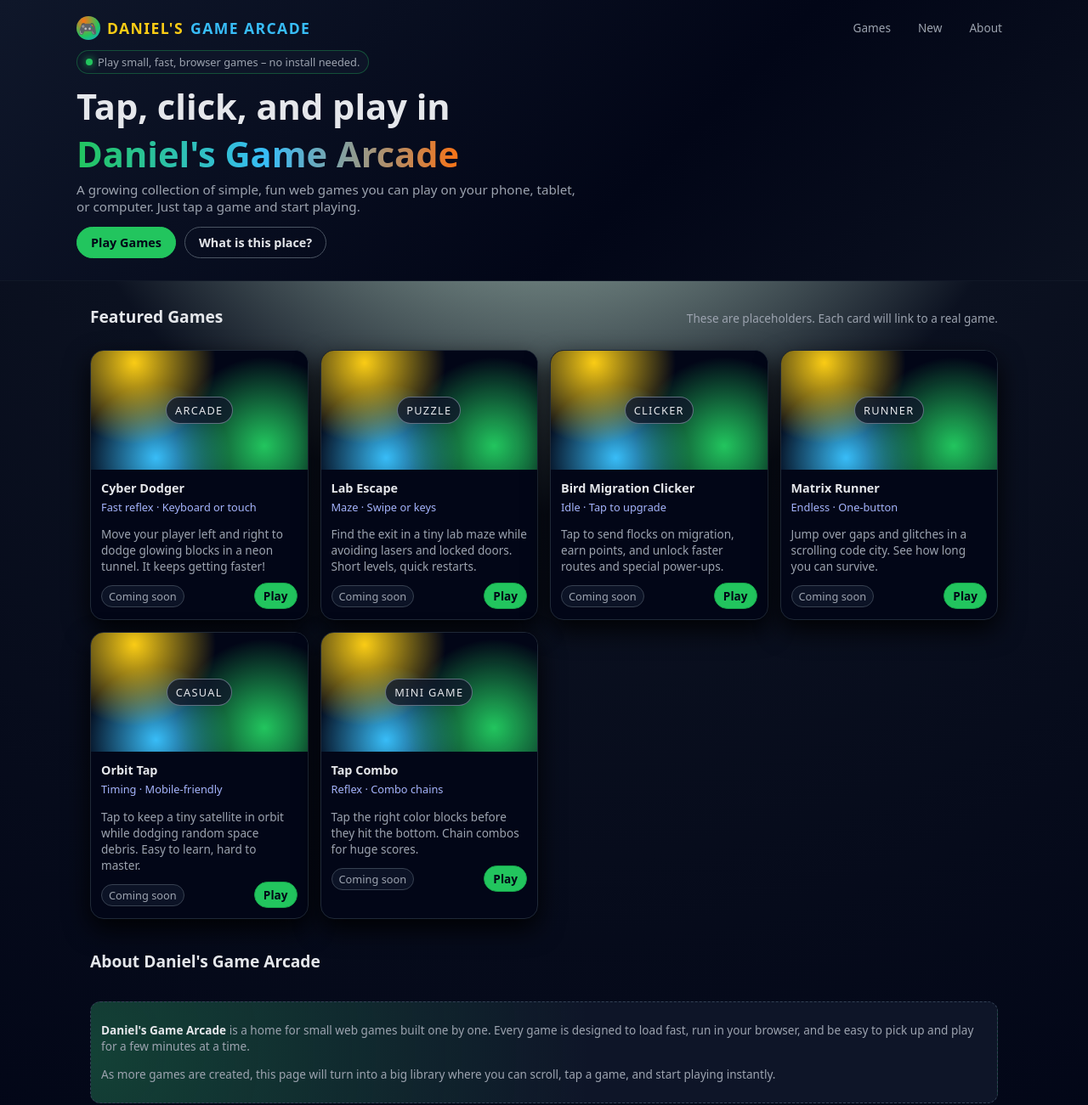
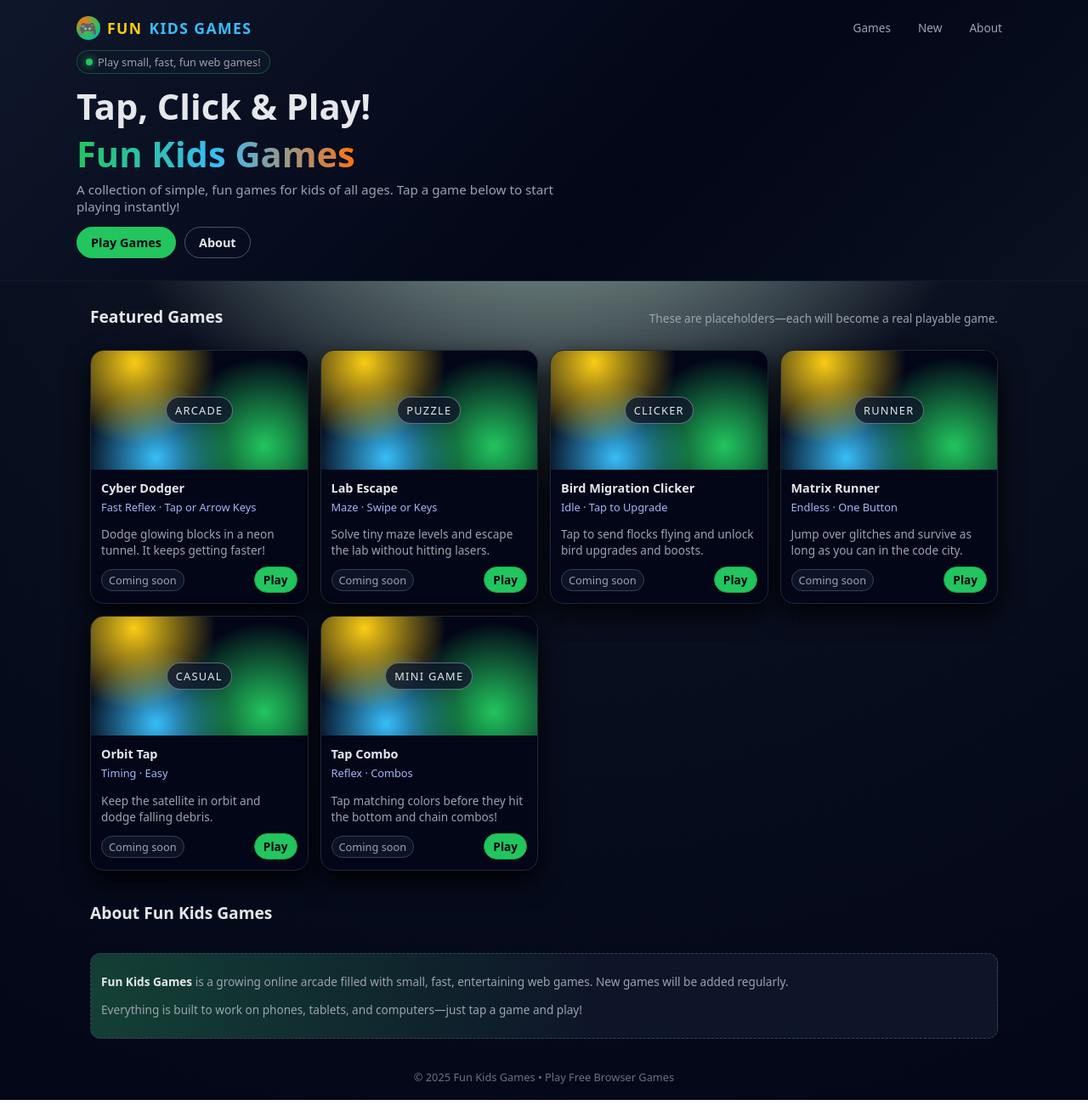
Before and after one commit to danielwongo434/Game, a plain HTML site: page index.html in a window 1280 px wide. Shown: the top 1301 px of the page at 85% size. Drawn offline with Linux system fonts and the light colour scheme.

Commit message:
Update index.html

```diff
--- a/index.html
+++ b/index.html
@@ -2,7 +2,7 @@
 <html lang="en">
 <head>
   <meta charset="UTF-8" />
-  <title>Daniel's Game Arcade – Play Fun Web Games</title>
+  <title>Fun Kids Games – Play Online Web Games</title>
   <meta name="viewport" content="width=device-width, initial-scale=1" />
   <style>
     :root {
@@ -320,13 +320,6 @@
       font-size: 0.8rem;
       color: #6b7280;
     }
-
-    @media (max-width: 640px) {
-      .hero-buttons {
-        flex-direction: column;
-        align-items: flex-start;
-      }
-    }
   </style>
 </head>
 <body>
@@ -335,7 +328,7 @@
       <div class="top-row">
         <div class="logo">
           <div class="logo-icon">🎮</div>
-          DANIEL'S <span>GAME ARCADE</span>
+          FUN <span>KIDS GAMES</span>
         </div>
         <nav>
           <a href="#games">Games</a>
@@ -347,20 +340,19 @@
       <div class="hero">
         <div class="tagline">
           <span class="tag-dot"></span>
-          Play small, fast, browser games – no install needed.
+          Play small, fast, fun web games!
         </div>
         <h1>
-          Tap, click, and play in<br />
-          <span class="hero-accent">Daniel's Game Arcade</span>
+          Tap, Click & Play!<br />
+          <span class="hero-accent">Fun Kids Games</span>
         </h1>
         <p class="subtitle">
-          A growing collection of simple, fun web games you can play on your phone, tablet,
-          or computer. Just tap a game and start playing.
+          A collection of simple, fun games for kids of all ages. Tap a game below to start playing instantly!
         </p>
 
         <div class="hero-buttons">
           <a href="#games" class="btn">Play Games</a>
-          <a href="#about" class="btn secondary">What is this place?</a>
+          <a href="#about" class="btn secondary">About</a>
         </div>
       </div>
     </div>
@@ -370,24 +362,21 @@
     <section id="games">
       <div class="section-header">
         <h2 class="section-title">Featured Games</h2>
-        <p class="section-sub">These are placeholders. Each card will link to a real game.</p>
+        <p class="section-sub">These are placeholders—each will become a real playable game.</p>
       </div>
 
       <div class="game-grid">
         <!-- Game 1 -->
         <article class="game-card">
-          <div class="game-thumb">
-            <span>Arcade</span>
-          </div>
+          <div class="game-thumb"><span>Arcade</span></div>
           <div class="game-body">
             <div class="game-title">Cyber Dodger</div>
-            <div class="game-tag">Fast reflex · Keyboard or touch</div>
+            <div class="game-tag">Fast Reflex · Tap or Arrow Keys</div>
             <p class="game-text">
-              Move your player left and right to dodge glowing blocks in a neon tunnel. It keeps getting faster!
+              Dodge glowing blocks in a neon tunnel. It keeps getting faster!
             </p>
             <div class="game-footer">
               <span class="pill">Coming soon</span>
-              <!-- Change # to actual game link later -->
               <a href="#" class="play-btn">Play</a>
             </div>
           </div>
@@ -395,15 +384,12 @@
 
         <!-- Game 2 -->
         <article class="game-card">
-          <div class="game-thumb">
-            <span>Puzzle</span>
-          </div>
+          <div class="game-thumb"><span>Puzzle</span></div>
           <div class="game-body">
             <div class="game-title">Lab Escape</div>
-            <div class="game-tag">Maze · Swipe or keys</div>
+            <div class="game-tag">Maze · Swipe or Keys</div>
             <p class="game-text">
-              Find the exit in a tiny lab maze while avoiding lasers and locked doors.
-              Short levels, quick restarts.
+              Solve tiny maze levels and escape the lab without hitting lasers.
             </p>
             <div class="game-footer">
               <span class="pill">Coming soon</span>
@@ -414,14 +400,12 @@
 
         <!-- Game 3 -->
         <article class="game-card">
-          <div class="game-thumb">
-            <span>Clicker</span>
-          </div>
+          <div class="game-thumb"><span>Clicker</span></div>
           <div class="game-body">
             <div class="game-title">Bird Migration Clicker</div>
-            <div class="game-tag">Idle · Tap to upgrade</div>
+            <div class="game-tag">Idle · Tap to Upgrade</div>
             <p class="game-text">
-              Tap to send flocks on migration, earn points, and unlock faster routes and special power-ups.
+              Tap to send flocks flying and unlock bird upgrades and boosts.
             </p>
             <div class="game-footer">
               <span class="pill">Coming soon</span>
@@ -432,14 +416,12 @@
 
         <!-- Game 4 -->
         <article class="game-card">
-          <div class="game-thumb">
-            <span>Runner</span>
-          </div>
+          <div class="game-thumb"><span>Runner</span></div>
           <div class="game-body">
             <div class="game-title">Matrix Runner</div>
-            <div class="game-tag">Endless · One-button</div>
+            <div class="game-tag">Endless · One Button</div>
             <p class="game-text">
-              Jump over gaps and glitches in a scrolling code city. See how long you can survive.
+              Jump over glitches and survive as long as you can in the code city.
             </p>
             <div class="game-footer">
               <span class="pill">Coming soon</span>
@@ -450,14 +432,12 @@
 
         <!-- Game 5 -->
         <article class="game-card">
-          <div class="game-thumb">
-            <span>Casual</span>
-          </div>
+          <div class="game-thumb"><span>Casual</span></div>
           <div class="game-body">
             <div class="game-title">Orbit Tap</div>
-            <div class="game-tag">Timing · Mobile-friendly</div>
+            <div class="game-tag">Timing · Easy</div>
             <p class="game-text">
-              Tap to keep a tiny satellite in orbit while dodging random space debris. Easy to learn, hard to master.
+              Keep the satellite in orbit and dodge falling debris.
             </p>
             <div class="game-footer">
               <span class="pill">Coming soon</span>
@@ -468,14 +448,12 @@
 
         <!-- Game 6 -->
         <article class="game-card">
-          <div class="game-thumb">
-            <span>Mini Game</span>
-          </div>
+          <div class="game-thumb"><span>Mini Game</span></div>
           <div class="game-body">
             <div class="game-title">Tap Combo</div>
-            <div class="game-tag">Reflex · Combo chains</div>
+            <div class="game-tag">Reflex · Combos</div>
             <p class="game-text">
-              Tap the right color blocks before they hit the bottom. Chain combos for huge scores.
+              Tap matching colors before they hit the bottom and chain combos!
             </p>
             <div class="game-footer">
               <span class="pill">Coming soon</span>
@@ -483,29 +461,28 @@
             </div>
           </div>
         </article>
+
       </div>
     </section>
 
     <section id="about">
       <div class="section-header" style="margin-top: 20px;">
-        <h2 class="section-title">About Daniel's Game Arcade</h2>
+        <h2 class="section-title">About Fun Kids Games</h2>
       </div>
       <div class="info-strip">
         <p>
-          <strong>Daniel's Game Arcade</strong> is a home for small web games built one by one.
-          Every game is designed to load fast, run in your browser, and be easy to pick up
-          and play for a few minutes at a time.
+          <strong>Fun Kids Games</strong> is a growing online arcade filled with small, fast,
+          entertaining web games. New games will be added regularly.
         </p>
         <p>
-          As more games are created, this page will turn into a big library where you can
-          scroll, tap a game, and start playing instantly.
+          Everything is built to work on phones, tablets, and computers—just tap a game and play!
         </p>
       </div>
     </section>
   </main>
 
   <footer>
-    © <span id="year"></span> Daniel's Game Arcade • Play in your browser
+    © <span id="year"></span> Fun Kids Games • Play Free Browser Games
   </footer>
 
   <script>
```
